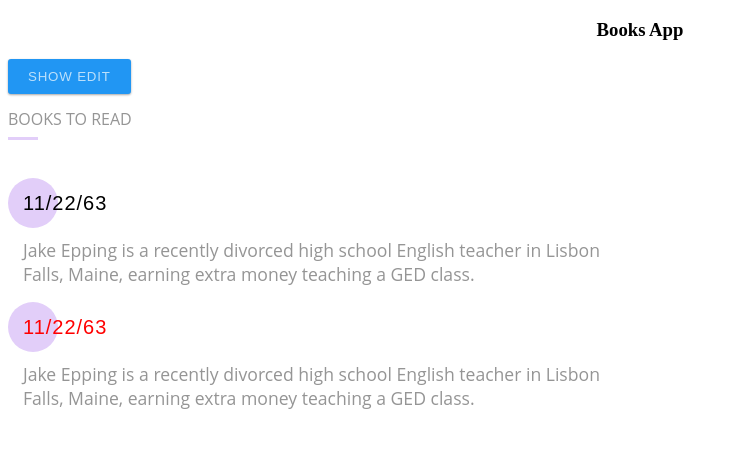
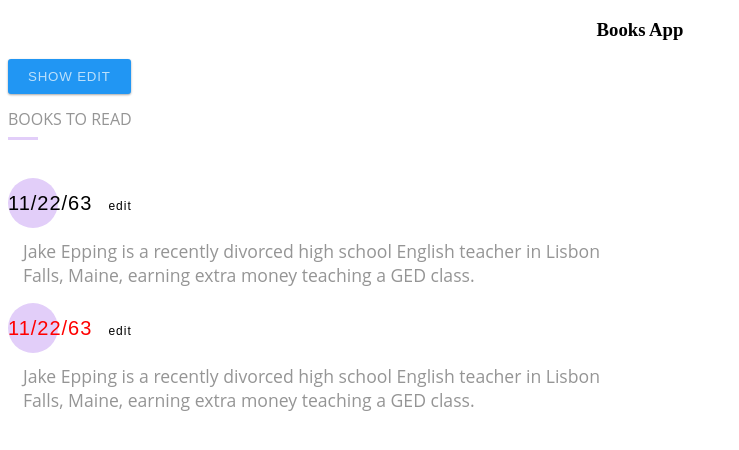
Before and after one commit to muroslavko/angular-sample, an Angular app: page / in a window 1280 px wide. Shown: the top 450 px of the page, without its empty margins (0-739 px from the left). Built offline with nearby package versions, Linux system fonts and the light colour scheme.

Commit message:
Created title two-way data binding

```diff
--- a/src/app/book/book-details/book-details.component.css
+++ b/src/app/book/book-details/book-details.component.css
@@ -32,10 +32,10 @@
     margin-right: 0;
   }
 
-  .book-title {
+  .book-title-block {
     position: relative;
     z-index: 1;
-    margin: 0;
+    margin: 0 0 0.5rem 0;
     font-family: "Ubuntu", sans-serif;
     font-size: 1.25em;
     line-height: 2.5em;
@@ -46,7 +46,7 @@
 	  cursor: pointer;
 	  color: #81a1d4;
   }
-  .book-title:before {
+  .book-title-block:before {
     content: "";
     position: absolute;
     z-index: -1;
@@ -57,6 +57,7 @@
   }
   .book-title span {
     padding-left: 15px;
+    /* margin-bottom: 0.5em; */
   }
   .book-details {
     padding-left: 15px;
@@ -66,3 +67,13 @@
     font-weight: 400;
     color: #959595;
   }
+
+  .edit-book{
+    margin-left: 1rem;
+    cursor: pointer;
+    font-size: 0.75rem;
+  }
+
+  .edit-book:hover{
+      color: gray;
+  }
--- a/src/app/book/book-details/book-details.component.html
+++ b/src/app/book/book-details/book-details.component.html
@@ -1,4 +1,9 @@
 <div class="book">
-    <div class="book-title" style="margin-bottom: 0.5em;" [style.color]="titleColor" ><span>{{item?.title}}</span></div>
+    <div class="book-title-block">
+        <span class="book-title" [style.color]="titleColor">{{item?.title}}</span>
+        <span class="edit-book" (click)="editTitleHidden = !editTitleHidden" >edit</span>
+    </div>
     <div class="book-details">{{item?.description}}</div>
+
+    <input [hidden]="editTitleHidden" type="text" required="required" [(ngModel)]="title" name="title" (keyup)="titleChanged()">
 </div>
--- a/src/app/book/book-details/book-details.component.ts
+++ b/src/app/book/book-details/book-details.component.ts
@@ -1,4 +1,4 @@
-import { Component, OnInit, Input } from '@angular/core';
+import { Component, OnInit, Input, Output, EventEmitter } from '@angular/core';
 import { Book } from 'src/app/models/book';
 
 @Component({
@@ -9,10 +9,18 @@ import { Book } from 'src/app/models/book';
 export class BookDetailsComponent implements OnInit {
 
     @Input() item: Book;
+    @Input('bookTitle') title: string;
+    @Output('bookTitleChange') titleChange = new EventEmitter<string>();
     @Input() titleColor: string;
+
+    editTitleHidden = true;
 
     constructor() { }
 
     ngOnInit() {
     }
+
+    titleChanged() {
+        this.titleChange.emit(this.title);
     }
+}
--- a/src/app/book/book-list/book-list.component.html
+++ b/src/app/book/book-list/book-list.component.html
@@ -7,7 +7,7 @@
 
     </book-details>
 
-    <book-details [item]="book" titleColor="red">
+    <book-details [item]="book" [(bookTitle)]="book.title" titleColor="red">
 
     </book-details>
 </div>
--- a/src/styles.css
+++ b/src/styles.css
@@ -40,7 +40,7 @@ body {
 	color: #c6c6c6;
 	font-size: 18px;
 	padding: 10px 10px 10px 5px;
-	display: block;
+	/* display: block; */
 	width: 320px;
 	border: none;
 	border-radius: 0;
```
Lines whose indentation alone changed are shown as unchanged.
